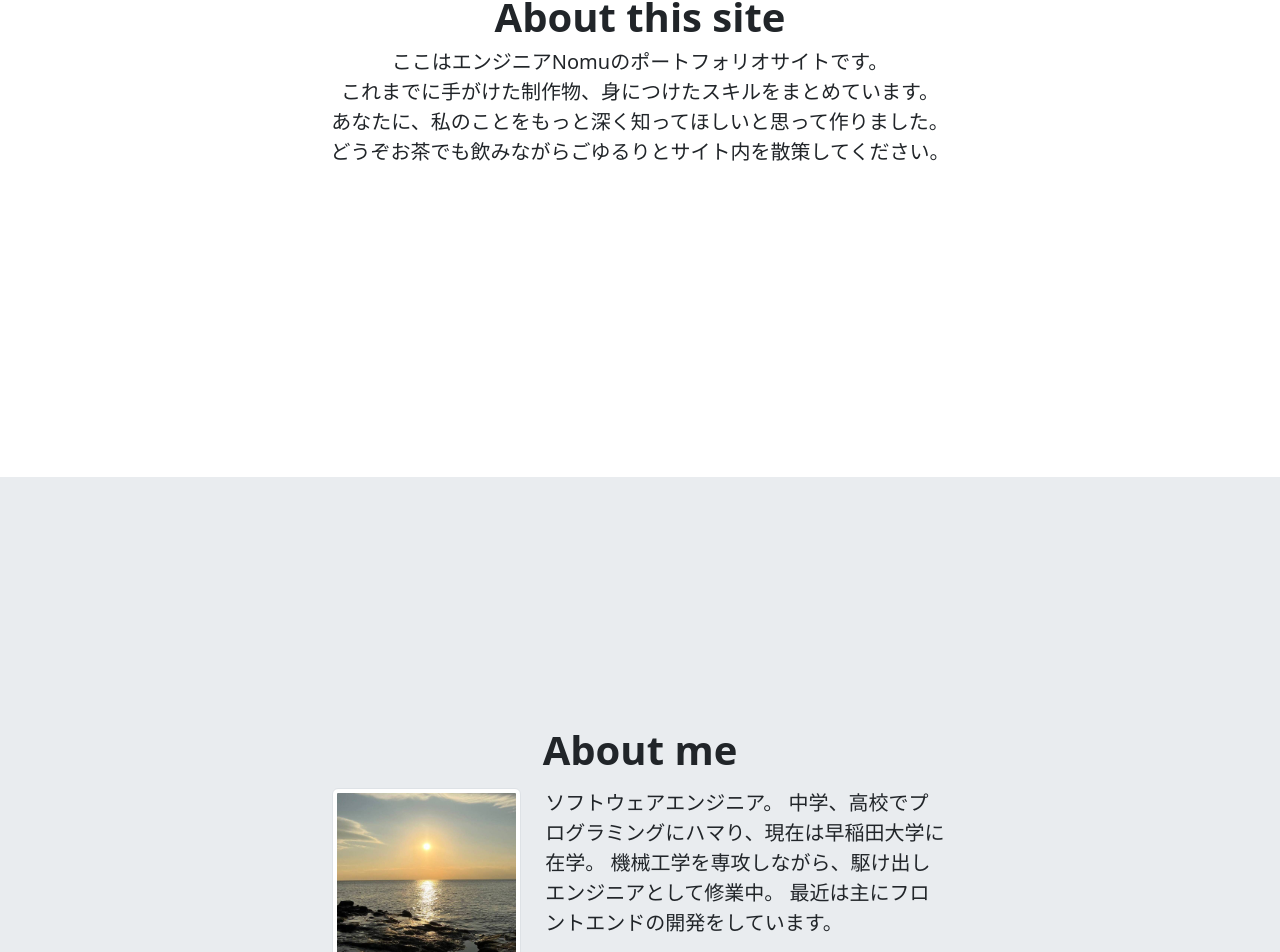
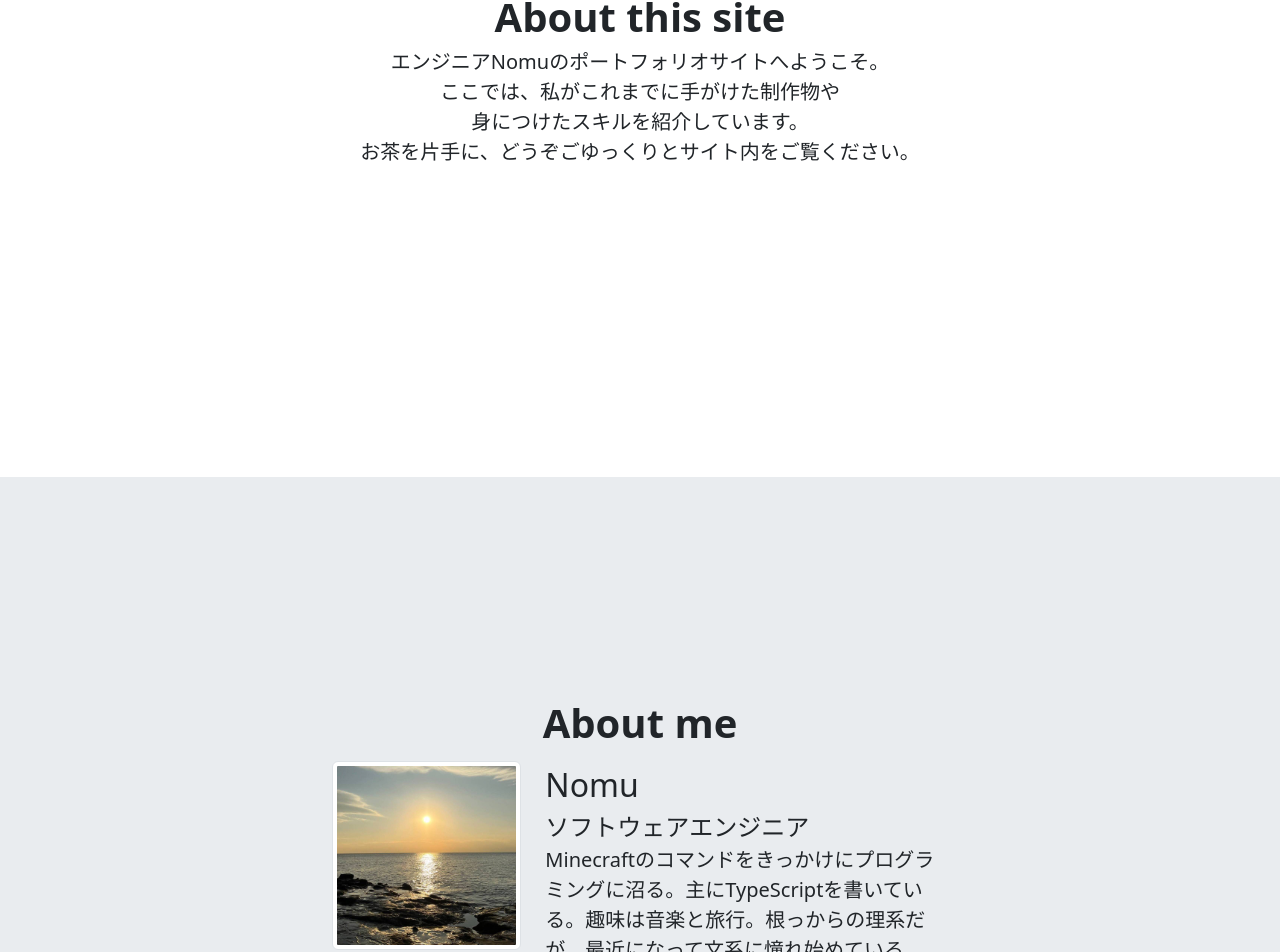
Before and after one commit to WNomunomu/wnomunomu.github.io, a Next.js app: page / in a window 1280 px wide. Shown: the part 1123-2075 px from the top of the page. Built offline with nearby package versions, Linux system fonts and the light colour scheme.

Commit message:
proofread text

```diff
--- a/src/components/page/Index/AboutMe.tsx
+++ b/src/components/page/Index/AboutMe.tsx
@@ -25,12 +25,9 @@ export const AboutMe: FC<Props> = (props) => {
           </div>
           <div className="col-lg-8 py-2">
             <div className="fs-5">
-              <div>
-                ソフトウェアエンジニア。
-                中学、高校でプログラミングにハマり、現在は早稲田大学に在学。
-                機械工学を専攻しながら、駆け出しエンジニアとして修業中。
-                最近は主にフロントエンドの開発をしています。
-              </div>
+              <div className="fs-2">Nomu</div>
+              <div className='fs-4'>ソフトウェアエンジニア</div>
+              <div className='fs-5'>Minecraftのコマンドをきっかけにプログラミングに沼る。主にTypeScriptを書いている。趣味は音楽と旅行。根っからの理系だが、最近になって文系に憧れ始めている。</div>
               <div className="d-flex align-items-center py-4">
                 <i style={{ fontSize: '40px' }} className="devicon-github-original colored pe-2" />
                 <a className="link-underline link-underline-opacity-0" href="https://github.com/WNomunomu" target="_blank">GitHub</a>
--- a/src/components/page/Index/AboutThisSite.tsx
+++ b/src/components/page/Index/AboutThisSite.tsx
@@ -19,10 +19,10 @@ export const AboutThisSite: FC<Props> = (props) => {
       <div className='mx-auto col-10 col-sm-10 col-md-8 col-xl-6'>
         <div className="fs-1 fw-bold">About this site</div>
         <div className="fs-5">
-          <div>ここはエンジニアNomuのポートフォリオサイトです。</div>
-          <div>これまでに手がけた制作物、身につけたスキルをまとめています。</div>
-          <div>あなたに、私のことをもっと深く知ってほしいと思って作りました。</div>
-          <div>どうぞお茶でも飲みながらごゆるりとサイト内を散策してください。</div>
+          <div>エンジニアNomuのポートフォリオサイトへようこそ。</div>
+          <div>ここでは、私がこれまでに手がけた制作物や</div>
+          <div>身につけたスキルを紹介しています。</div>
+          <div>お茶を片手に、どうぞごゆっくりとサイト内をご覧ください。</div>
         </div>
       </div>
     </div>
--- a/src/components/page/Index/ContactMe.tsx
+++ b/src/components/page/Index/ContactMe.tsx
@@ -21,7 +21,11 @@ export const ContactMe: FC<Props> = (props) => {
       <div className="mx-auto col-10 col-sm-10 col-md-8 col-xl-6">
         <div className="fs-1 fw-bold text-center">Contact me</div>
         <div className="fs-5 mb-4">
-          <div>最後までご覧いただきありがとうございました。このサイトを通して、私のことを少しでも知っていただけたのなら嬉しいです。もしこのサイトや私について何かコメントがありましたら、下記フォームをご利用ください。</div>
+          <div>
+            このサイトを最後までご覧いただき、誠にありがとうございました。
+            少しでも私について知っていただけたなら嬉しいです。
+            何かコメントや感想がありましたら、ぜひ下記フォームからお知らせください。
+          </div>
         </div>
         <ContactForm />
       </div>
--- a/src/components/page/Index/MySkillSet.tsx
+++ b/src/components/page/Index/MySkillSet.tsx
@@ -104,6 +104,7 @@ export const MySkillSet: FC<SkillSetProps> = (props) => {
       <div className="mx-auto" style={{ width: '70%' }}>
         <div className="fs-1 fw-bold">My skill set</div>
         <div className="fs-5">実際に開発に使用したことのある技術をまとめてみました。</div>
+        <div className='fs-5'>これからもっと増える予定です！</div>
         <div className="pt-3">
           <div className="fs-5">Language</div>
           <div className="row d-flex justify-content-center">
```
